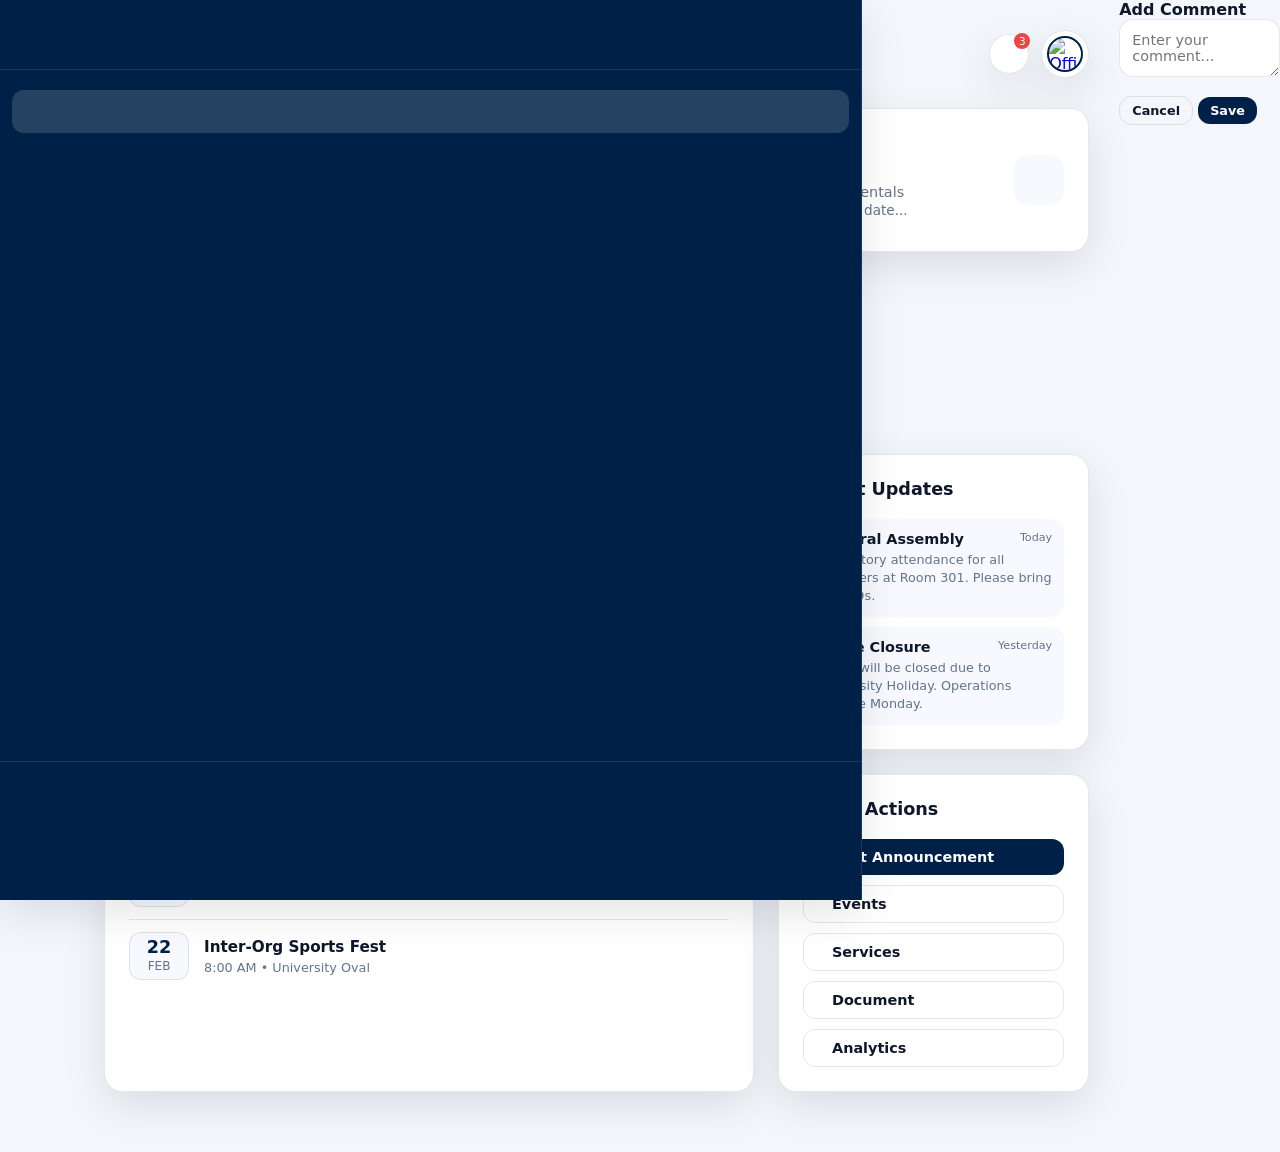
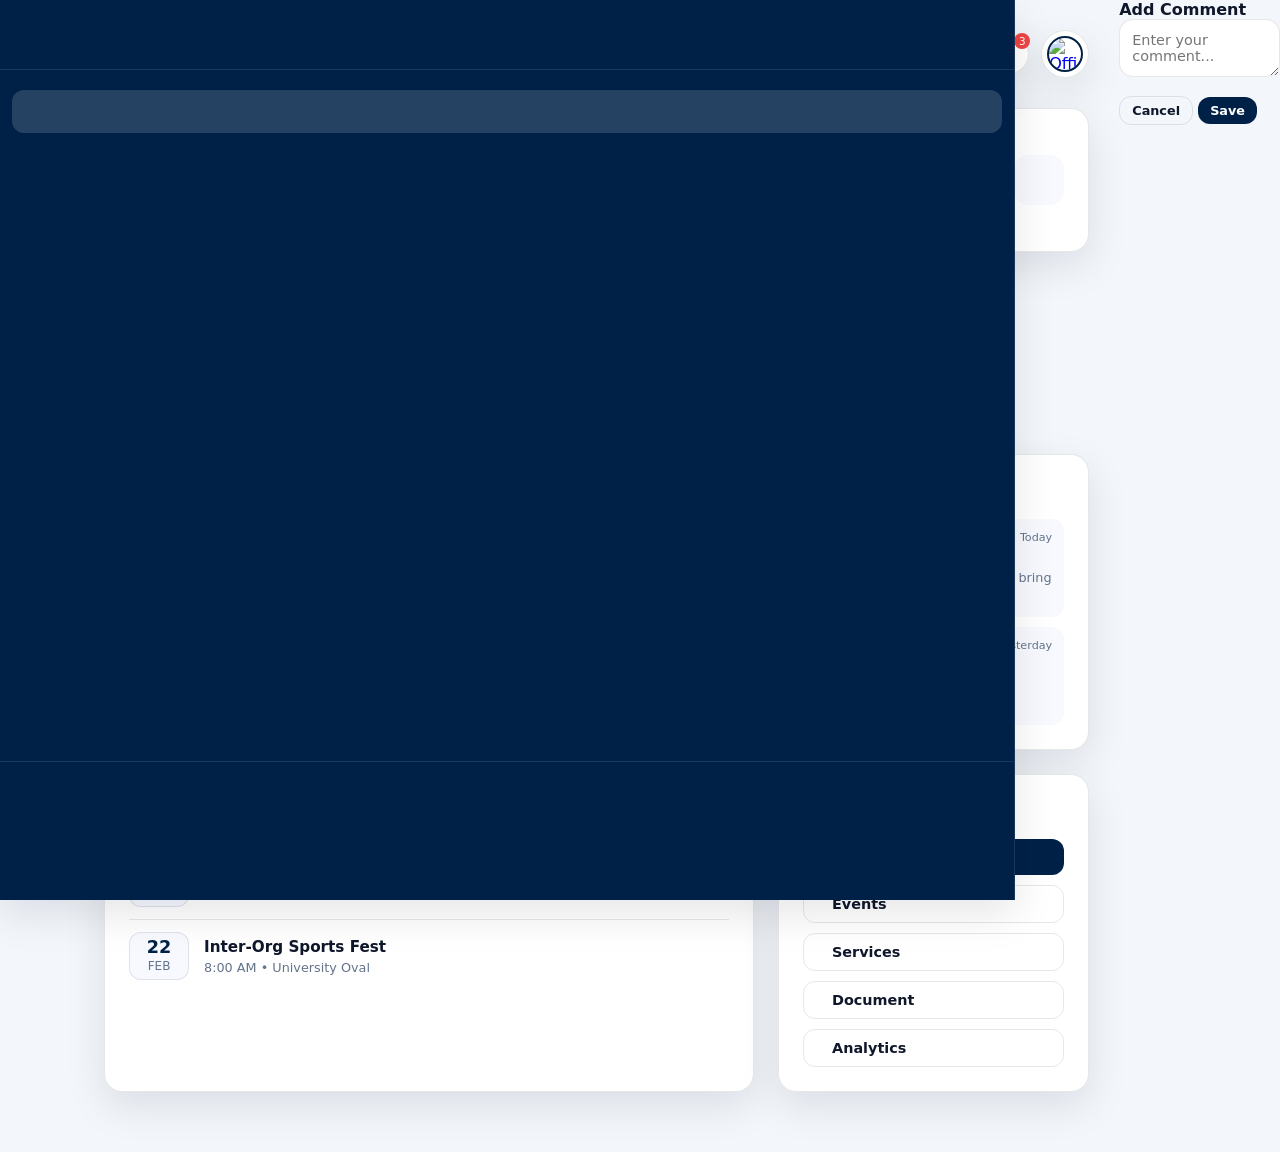

officer - dashboard announcement audience updated

--- a/assets/css/officerDashboard.css
+++ b/assets/css/officerDashboard.css
@@ -1963,6 +1963,82 @@ body.dark .sub-nav-btn.active {
     background: color-mix(in srgb, var(--primary) 90%, #000 10%);
 }
 
+.announcement-course-targets {
+    margin: -6px 0 14px;
+    padding: 10px;
+    border: 1px solid var(--border);
+    border-radius: var(--radius-sm);
+    background: var(--panel-2);
+    max-height: 230px;
+    overflow-y: auto;
+}
+
+.announcement-course-targets[hidden] {
+    display: none;
+}
+
+.announcement-course-targets-header {
+    display: flex;
+    align-items: center;
+    justify-content: space-between;
+    gap: 10px;
+    margin-bottom: 10px;
+    color: var(--muted);
+    font-size: 0.78rem;
+    font-weight: 700;
+    text-transform: uppercase;
+}
+
+.announcement-course-target-list {
+    display: flex;
+    flex-direction: column;
+    gap: 10px;
+}
+
+.announcement-course-group {
+    display: flex;
+    flex-direction: column;
+    gap: 6px;
+}
+
+.announcement-course-group-title {
+    color: var(--muted);
+    font-size: 0.72rem;
+    font-weight: 700;
+    letter-spacing: 0;
+}
+
+.announcement-course-chip-row {
+    display: flex;
+    flex-wrap: wrap;
+    gap: 6px;
+}
+
+.announcement-course-option {
+    display: flex;
+    align-items: center;
+    gap: 6px;
+    margin: 0;
+    padding: 6px 9px;
+    border: 1px solid var(--border);
+    border-radius: 999px;
+    background: var(--panel);
+    color: var(--text);
+    font-size: 0.78rem;
+    font-weight: 600;
+    cursor: pointer;
+}
+
+.announcement-course-option input {
+    width: auto;
+    margin: 0;
+}
+
+.announcement-course-empty {
+    color: var(--muted);
+    font-size: 0.86rem;
+}
+
 .announcement-photo-carousel {
     position: relative;
     display: grid;
